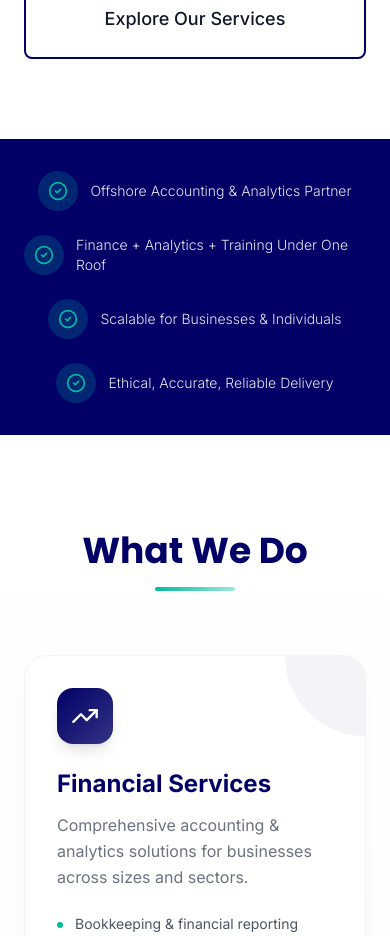
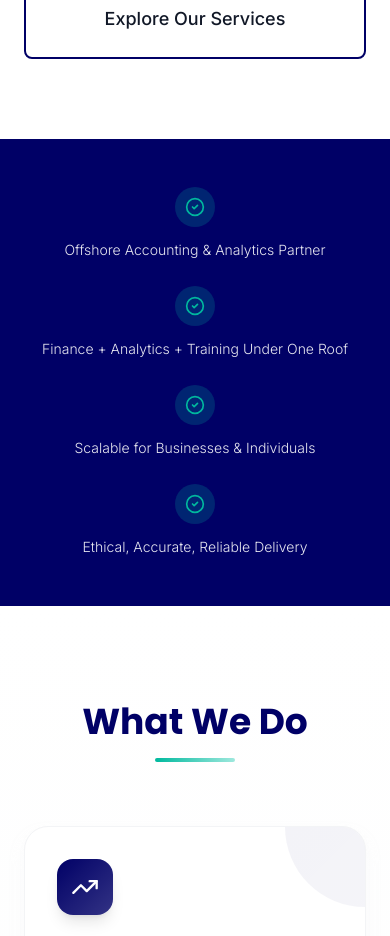
Before and after one commit to Vishnus1111/landingpage, a React app: page / in a window 390 px wide. Shown: the part 800-1736 px from the top of the page. Built offline with nearby package versions, Linux system fonts and the light colour scheme; the HTML template or start-up script is replaced by a standard one.

Commit message:
Fix mobile view layout for TrustStrip section - vertical stacking

```diff
--- a/src/Components/landing/TrustStrip.jsx
+++ b/src/Components/landing/TrustStrip.jsx
@@ -23,9 +23,9 @@ const trustItems = [
 
 export default function TrustStrip() {
     return (
-        <section className="bg-[#000066] py-8">
+        <section className="bg-[#000066] py-12">
             <div className="max-w-7xl mx-auto px-6 lg:px-8">
-                <div className="grid grid-cols-1 md:grid-cols-2 lg:grid-cols-4 gap-6">
+                <div className="flex flex-col md:grid md:grid-cols-2 lg:grid-cols-4 gap-6 md:gap-8">
                     {trustItems.map((item, index) => (
                         <motion.div
                             key={index}
@@ -33,12 +33,12 @@ export default function TrustStrip() {
                             whileInView={{ opacity: 1, y: 0 }}
                             viewport={{ once: true }}
                             transition={{ duration: 0.5, delay: index * 0.1 }}
-                            className="flex items-center gap-3 justify-center md:justify-start"
+                            className="flex flex-col items-center md:items-start text-center md:text-left gap-3"
                         >
                             <div className="flex-shrink-0 w-10 h-10 rounded-full bg-[#00B99E]/20 flex items-center justify-center">
                                 <CheckCircle2 className="w-5 h-5 text-[#00B99E]" />
                             </div>
-                            <span className="text-white/90 text-sm font-light">
+                            <span className="text-white/90 text-sm font-light leading-relaxed">
                                 {item.text}
                             </span>
                         </motion.div>
```
